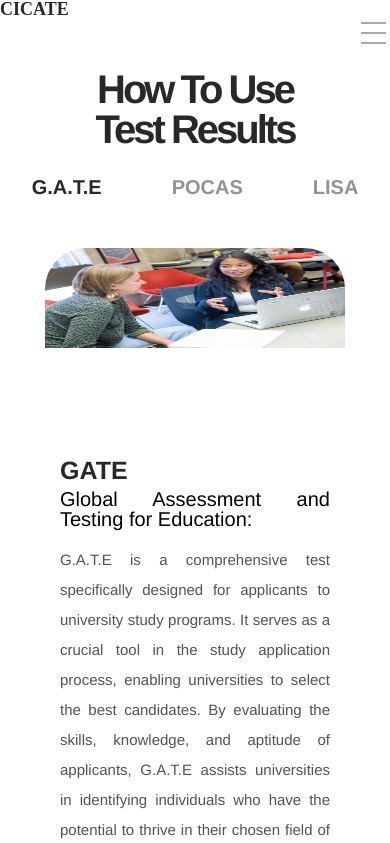
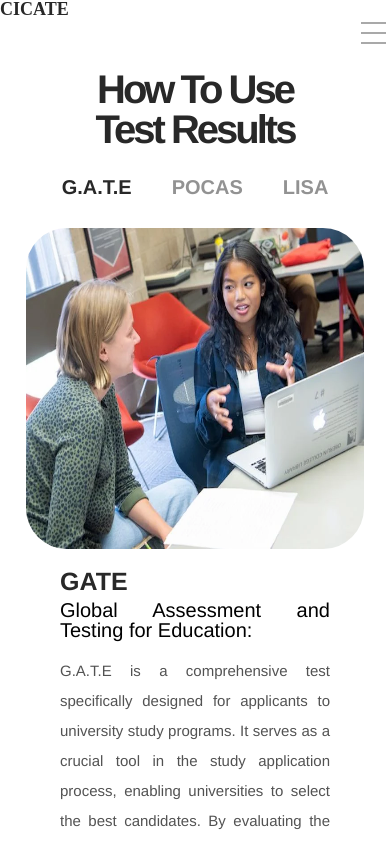
Before and after one commit to Valuegate/CicateProject, a React (Create React App) app: page /gate in a window 390 px wide. Shown: the top 843 px of the page. Built offline with nearby package versions, Linux system fonts and the light colour scheme.

Commit message:
image edit

```diff
--- a/src/pages/gate/style.css
+++ b/src/pages/gate/style.css
@@ -198,18 +198,17 @@ line-height: 20.3px;
 padding-top: 0px;
   }
   .gate__container > * + * {
-    margin-left: 7rem; /* Adjust as needed */
+    margin-left: 4rem; /* Adjust as needed */
   }
 .box_bl{
   display: none !important;
 }
 
 body .gate_bos{
+  height: 38vh;
+  width: 40vh;
+  margin-top: 1rem;
 
-  height: 10rem;
-  width: 30rem;
-  margin-top: 3rem;
-  padding-bottom: 90px;
     }
   .gate_display{
     display: flex !important;
```
